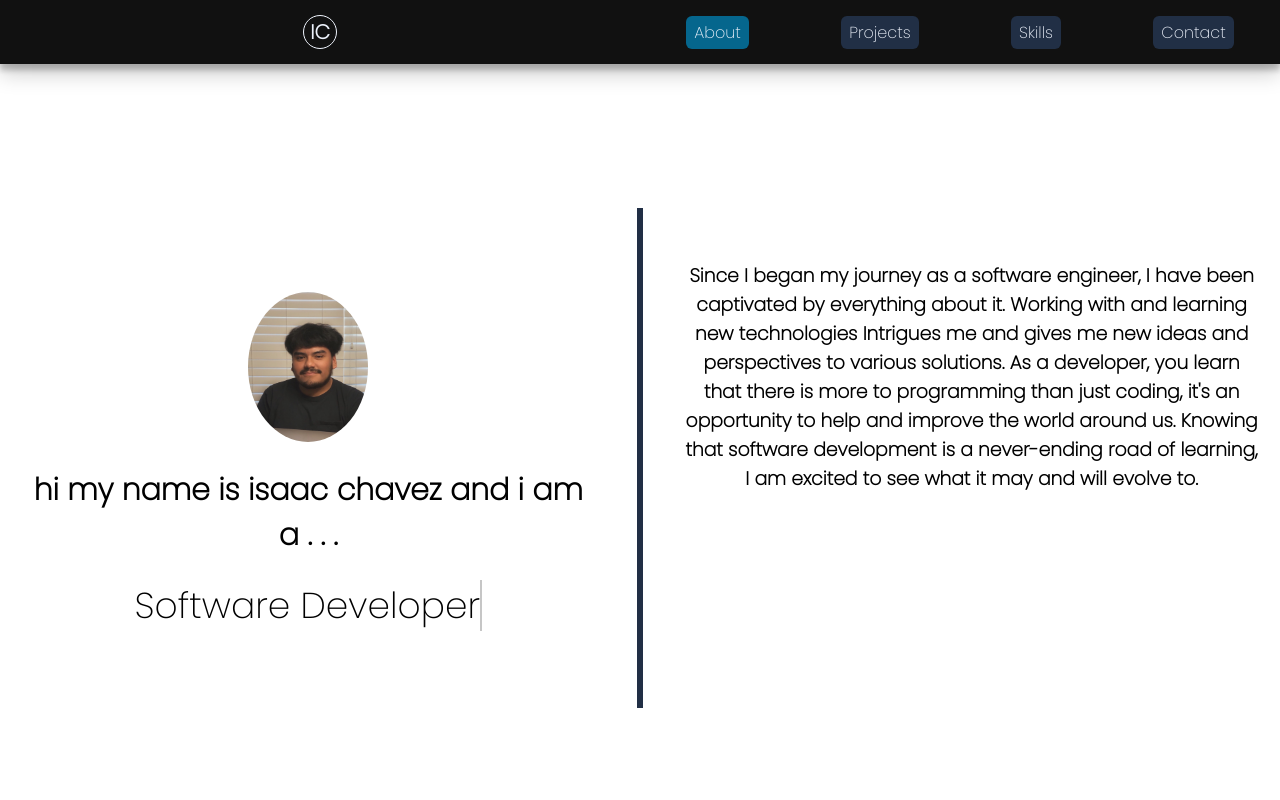
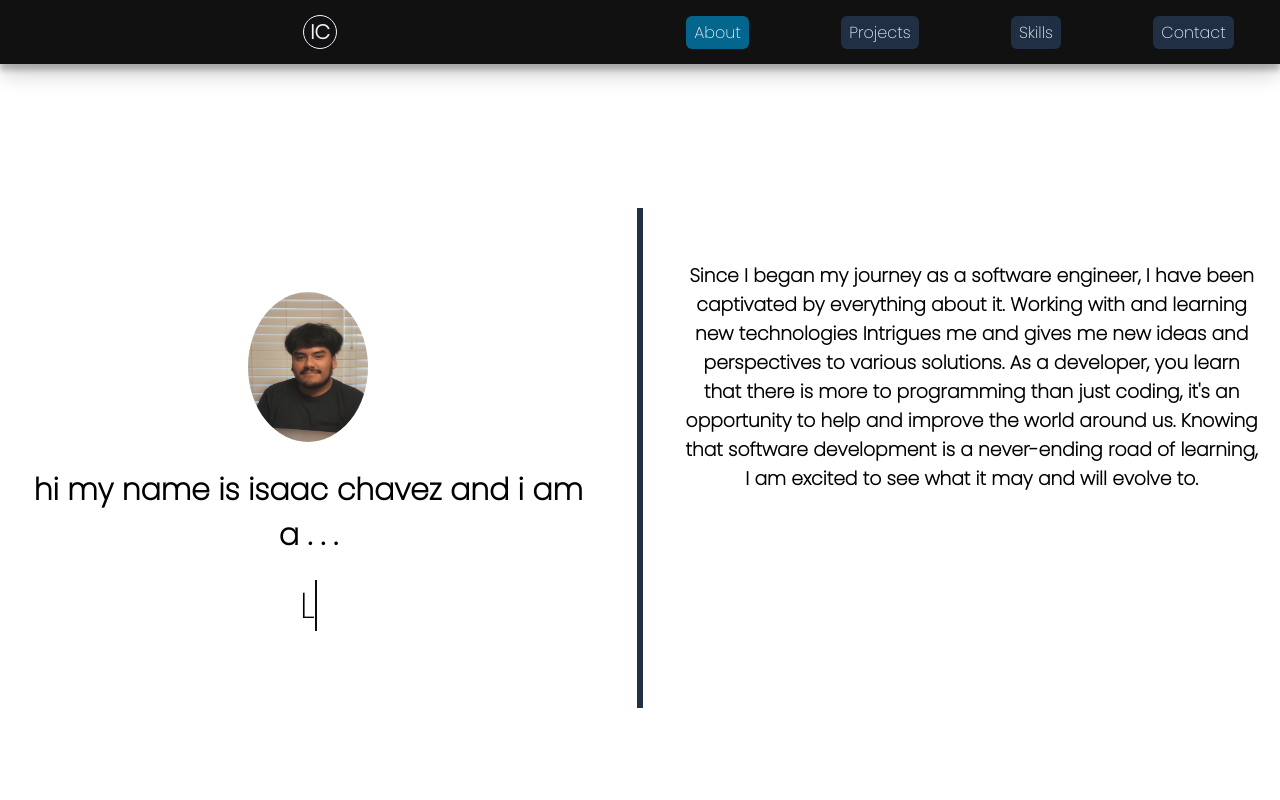
Before and after one commit to isaac-3/ic-portfolio, a Next.js app: page / in a window 1280 px wide. Shown: the top 800 px of the page. Built offline with nearby package versions, Linux system fonts and the light colour scheme.

Commit message:
create new typewriter function

```diff
--- a/components/about.tsx
+++ b/components/about.tsx
@@ -1,20 +1,8 @@
-import React, { useEffect } from "react";
+import React from "react";
 import Image from "next/image";
-import { typeWriter } from "../lib/typewriter";
+import { TypeWriter } from "../lib/typewriter";
 
 const About = () => {
-  useEffect(() => {
-    const initTypeWriter = () => {
-      const txtElement = document.querySelector(".type-writer");
-      new typeWriter(txtElement, [
-        "Software Developer",
-        "Lifelong Learner",
-        "Problem Solver",
-      ]);
-    };
-    initTypeWriter();
-  }, []);
-
   return (
     <div className="about-container" id="about">
       <div className="about-me-name">
@@ -26,7 +14,9 @@ const About = () => {
           height={150}
         />
         <h1>hi my name is isaac chavez and i am a . . .</h1>
-        <span className="type-writer"></span>
+        <TypeWriter
+          words={["Software Developer", "Lifelong Learner", "Problem Solver"]}
+        />
       </div>
       <div className="about-seperater"></div>
       <div className="about-me-read">
@@ -35,8 +25,8 @@ const About = () => {
           captivated by everything about it. Working with and learning new
           technologies Intrigues me and gives me new ideas and perspectives to
           various solutions. As a developer, you learn that there is more to
-          programming than just coding, it&apos;s an opportunity to help and improve
-          the world around us. Knowing that software development is a
+          programming than just coding, it&apos;s an opportunity to help and
+          improve the world around us. Knowing that software development is a
           never-ending road of learning, I am excited to see what it may and
           will evolve to.
         </h3>
--- a/lib/typewriter.ts
+++ /dev/null
@@ -1,44 +0,0 @@
-export const typeWriter = function (
-  this: any,
-  textElement: Element | null,
-  sortedWords: string[]
-) {
-  this.textElement = textElement;
-  this.words = sortedWords;
-  this.currentWord = "";
-  this.wordIndex = 0;
-  this.wait = 3000;
-  this.type();
-  this.isDeleting = false;
-} as any as { new (textElement: Element | null, sortedWords: string[]): any };
-
-// Type Method
-typeWriter.prototype.type = function (this: any) {
-  const currentWordIndex = this.wordIndex % this.words.length;
-  const fullWord = this.words[currentWordIndex];
-
-  if (this.isDeleting) {
-    this.currentWord = fullWord.substring(0, this.currentWord.length - 1);
-  } else {
-    this.currentWord = fullWord.substring(0, this.currentWord.length + 1);
-  }
-
-  this.textElement.innerHTML = `<span>${this.currentWord}</span>`;
-
-  let typeSpeed = 300;
-
-  if (this.isDeleting) {
-    typeSpeed /= 2;
-  }
-
-  if (!this.isDeleting && this.currentWord === fullWord) {
-    typeSpeed = this.wait;
-    this.isDeleting = true;
-  } else if (this.isDeleting && this.currentWord === "") {
-    this.isDeleting = false;
-    this.wordIndex++;
-    typeSpeed = 500;
-  }
-
-  setTimeout(() => this.type(), typeSpeed);
-};
--- /dev/null
+++ b/lib/typewriter.tsx
@@ -0,0 +1,33 @@
+import React, { useState, useEffect } from "react";
+
+interface ProjectCard {
+  words: string[];
+}
+
+export const TypeWriter = ({ words }: ProjectCard) => {
+  const [currentWordIndex, setCurrentWordIndex] = useState(0);
+  const [currentWord, setCurrentWord] = useState("");
+  const [isDeleting, setIsDeleting] = useState(false);
+
+  useEffect(() => {
+    const timeout = setTimeout(() => {
+      if (isDeleting) {
+        setCurrentWord(currentWord.substring(0, currentWord.length - 1));
+      } else {
+        setCurrentWord(
+          words[currentWordIndex].substring(0, currentWord.length + 1)
+        );
+      }
+
+      if (!isDeleting && currentWord === words[currentWordIndex]) {
+        setTimeout(() => setIsDeleting(true), 500);
+      } else if (isDeleting && currentWord === "") {
+        setIsDeleting(false);
+        setCurrentWordIndex((currentWordIndex + 1) % words.length);
+      }
+    }, 150);
+    return () => clearTimeout(timeout);
+  }, [isDeleting, currentWordIndex, currentWord, words]);
+
+  return <span className="type-writer">{currentWord}</span>;
+};
--- a/styles/modules/_about.scss
+++ b/styles/modules/_about.scss
@@ -48,9 +48,7 @@
 
 .type-writer {
   font-size: 36px;
-  span {
-    animation: blinker 800ms steps(40) infinite normal;
-  }
+  animation: blinker 800ms steps(40) infinite normal;
 }
 
 @media screen and (min-width: 768px) {
```
